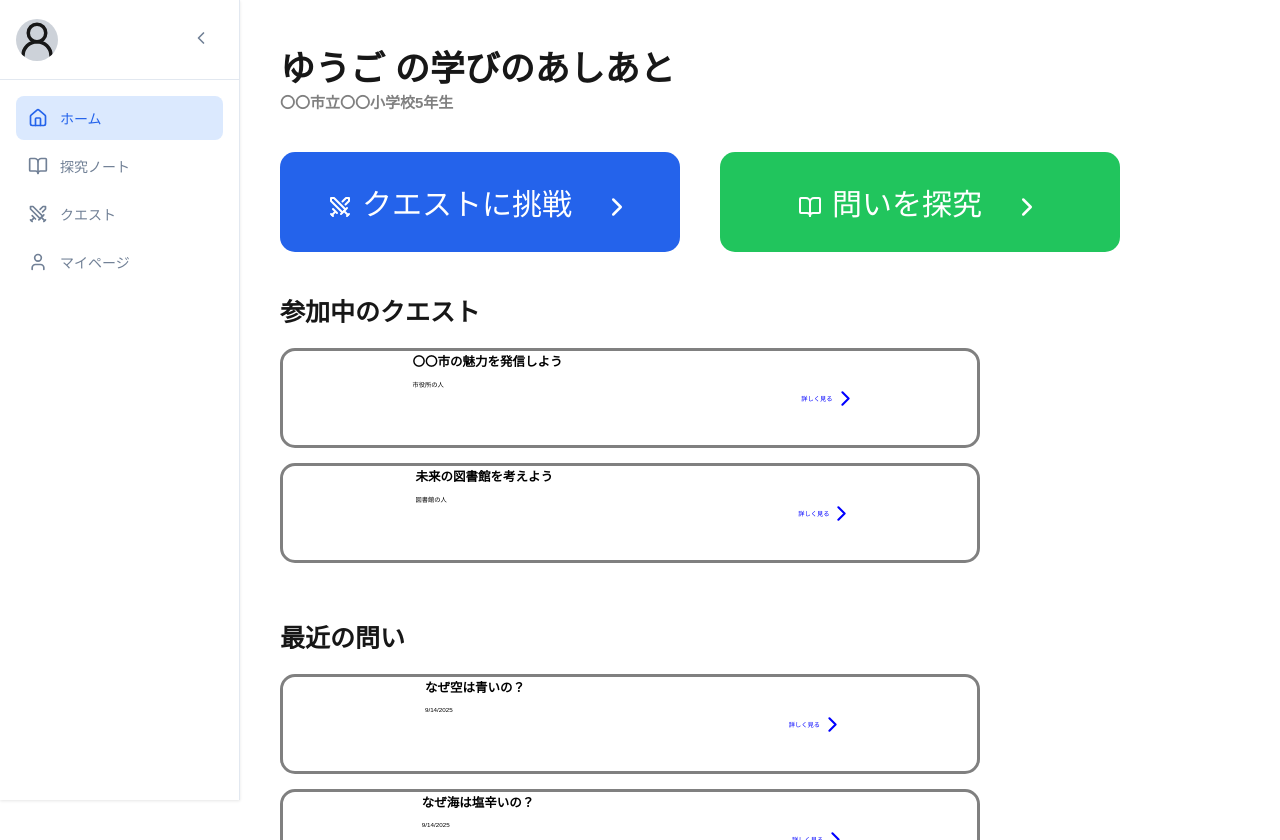
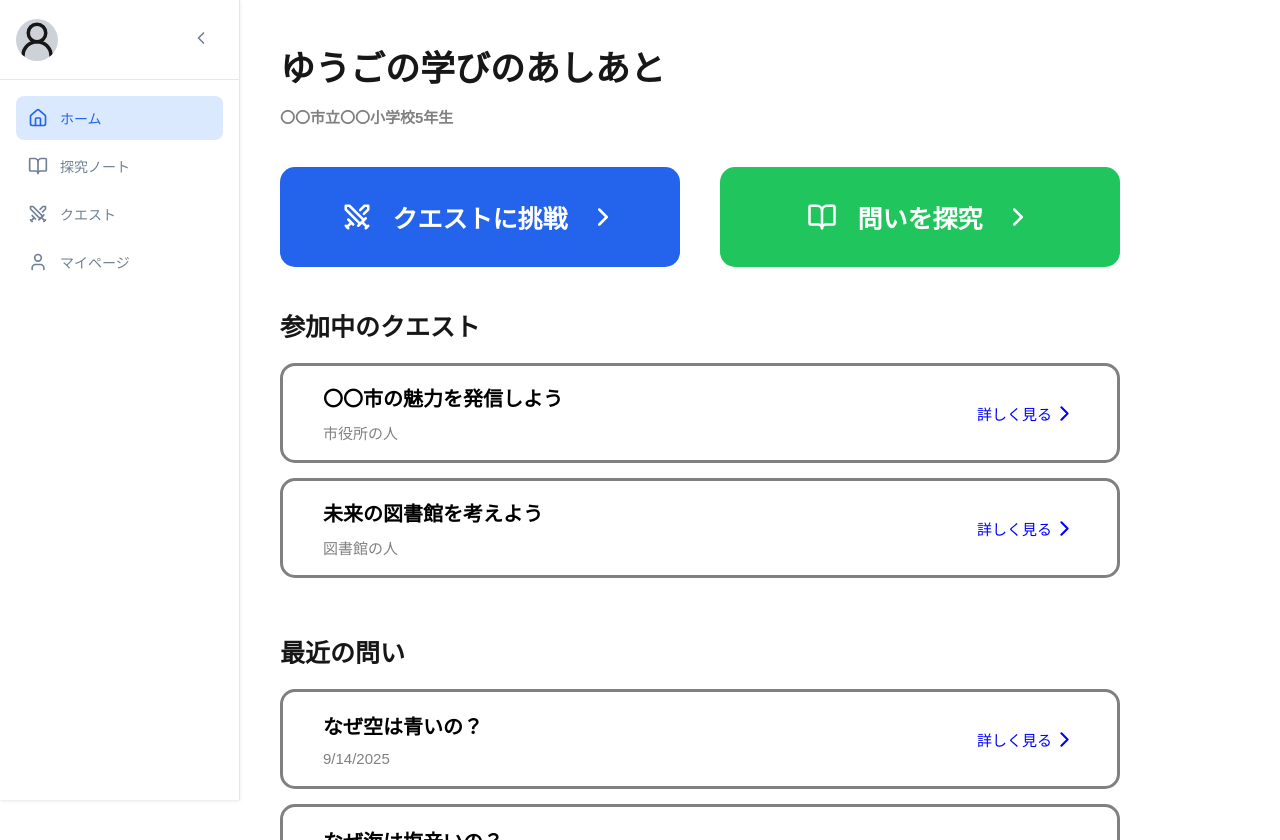
Before and after one commit to u5u5u5u/erfaring, a Next.js app: page /home in a window 1280 px wide. Built offline with nearby package versions, Linux system fonts and the light colour scheme; a web font is replaced by a local one.

Commit message:
fix:homeのデザイン修正#52

```diff
--- a/src/app/(student)/home/page.module.css
+++ b/src/app/(student)/home/page.module.css
@@ -12,6 +12,7 @@
   h1 {
     font-size: 3.5rem;
     font-weight: bold;
+    margin-bottom: 1.5rem;
   }
 
   p {
--- a/src/app/(student)/home/page.tsx
+++ b/src/app/(student)/home/page.tsx
@@ -47,17 +47,17 @@ export default function HomePage() {
   return (
     <div className={styles.container}>
       <div className={styles.header}>
-        <h1>{dummyUser.name} の学びのあしあと</h1>
+        <h1>{dummyUser.name}の学びのあしあと</h1>
         <p>
           {dummyUser.schoolId}
           {dummyUser.grade}年生
         </p>
       </div>
       <div className={styles.buttons}>
-        <Button color="#2463EB" icon={<Swords />} link="/quest">
+        <Button color="#2463EB" icon={<Swords size={30} />} link="/quest">
           クエストに挑戦
         </Button>
-        <Button color="#21C55D" icon={<BookOpen />} link="/question">
+        <Button color="#21C55D" icon={<BookOpen size={30} />} link="/question">
           問いを探究
         </Button>
       </div>
--- a/src/components/Button/index.module.css
+++ b/src/components/Button/index.module.css
@@ -1,20 +1,17 @@
 .moji{
     color: white;
-    font-size: 30px;
+    font-size: 2.5rem;
+    font-weight: bold;
+}
 
+.icon{
+    color: white;
 }
-.icon{
-    padding-right: 10px;
-    padding-top: 10px;
-    color: white;
 
-
-}
 .arrow{
-    padding-left: 30px;
-    padding-top: 10px;
     color:white;
 }
+
 .button{
     width: 400px;
     height: 100px;
@@ -23,4 +20,5 @@
     display:flex;
     align-items: center;
     justify-content: center;
+    gap: 20px;
 }
--- a/src/components/Quest/index.module.css
+++ b/src/components/Quest/index.module.css
@@ -1,18 +1,24 @@
 .quest {
+  display: flex;
+  align-items: center;
+  justify-content: space-between;
   height: 100px;
-  width: 700px;
+  width: 100%;
+  max-width: 840px;
   border-radius: 15px;
   border: gray solid;
-  display: flex;
-  justify-content: space-around;
+  padding: 0 40px;
 }
 
 .theme {
+  font-size: 2rem;
+  font-weight: bold;
   color: black;
 }
 
 .people {
-  color: black;
+  font-size: 1.5rem;
+  color: gray;
   padding-top: 10px;
 }
 
@@ -21,11 +27,5 @@
   text-align: right;
   display: flex;
   align-items: center;
+  font-size: 1.5rem;
 }
-
-.arrow {
-}
-
-.infomation {
-  padding-left: 10px;
-}
--- a/src/components/Quest/index.tsx
+++ b/src/components/Quest/index.tsx
@@ -13,7 +13,7 @@ interface QuestProps {
 const Quest = ({ color, theme, people, link }: QuestProps) => {
   return (
     <div className={styles.quest} style={{ backgroundColor: color }}>
-      <div className={styles.infomation}>
+      <div className={styles.information}>
         <h1 className={styles.theme}>{theme}</h1>
         <div className={styles.people}>{people}</div>
       </div>
```
